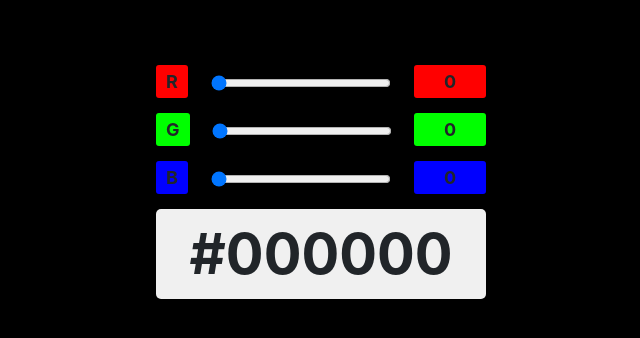
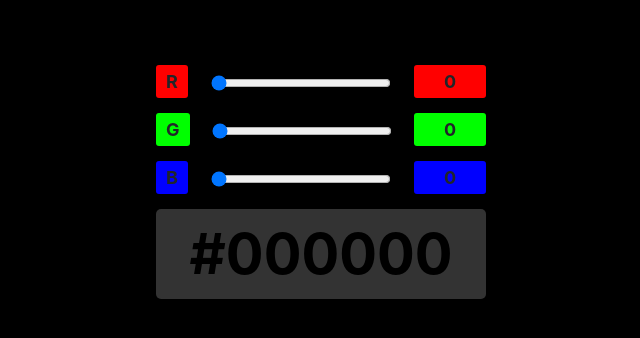
Before and after one commit to ianyshuang/color-slider, a plain HTML site: page index.html in a window 1280 px wide. Shown: the whole page, without its empty margins (319-959 px from the left). Drawn offline with nearby package versions, Linux system fonts and the light colour scheme.

Commit message:
change #color-hex background to transparent

```diff
--- a/css/style.css
+++ b/css/style.css
@@ -80,7 +80,7 @@ input[type="range"] {
 #color-hex {
   width: 100%;
   height: 90px;
-  background-color: #f0f0f0;
+  background-color: rgba(255, 255, 255, 0.2);
   border-radius: 5px;
   font-size: 56px;
   font-weight: 700;
@@ -91,3 +91,7 @@ input[type="range"] {
 #color-hex {
   align-content: center;
 }
+
+#color-hex span {
+  color: #000;
+}
```
